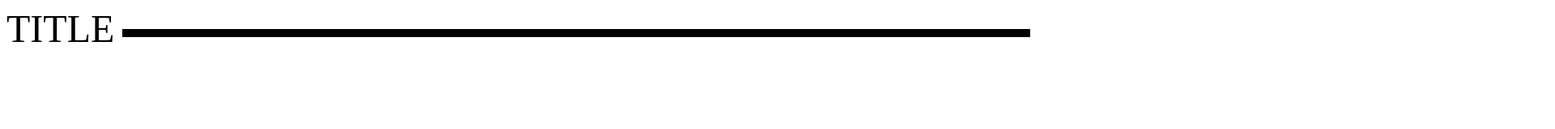
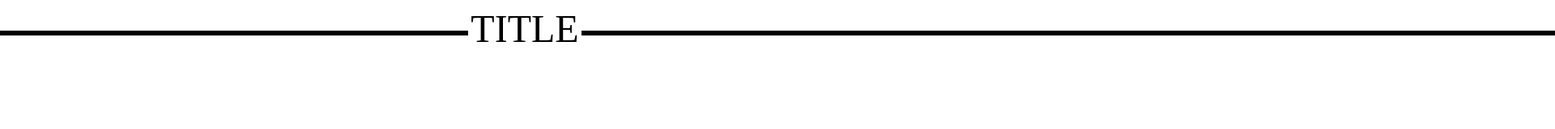
Before and after one commit to prosvirniev/prosvirniev.git.io, a plain HTML site: page title/index.html in a window 1280 px wide. Shown: the top 160 px of the page at 81% size, 1920 px wide, since content can reach past the window. Drawn offline with Linux system fonts and the light colour scheme.

Commit message:
Add files via upload

```diff
--- a/title/style.css
+++ b/title/style.css
@@ -1,18 +1,21 @@
 .title {
-	overflow: hidden;
+	position: absolute;
+	width: 100%;
+	margin: 0 auto;
     font-size: 3rem;
+	text-align: center;
 }
 .title:before,
 .title:after {
+	position: relative;
 	content: '';
 	display: inline-block;
 	vertical-align: middle;
 	box-sizing: border-box;
 	width: 100%;
-	height: 10px;
+	height: 12px;
 	background-color: black;
 	border: solid #FFF;
-	border-width: 0 10px;
 }
 
 .title:before {
```
